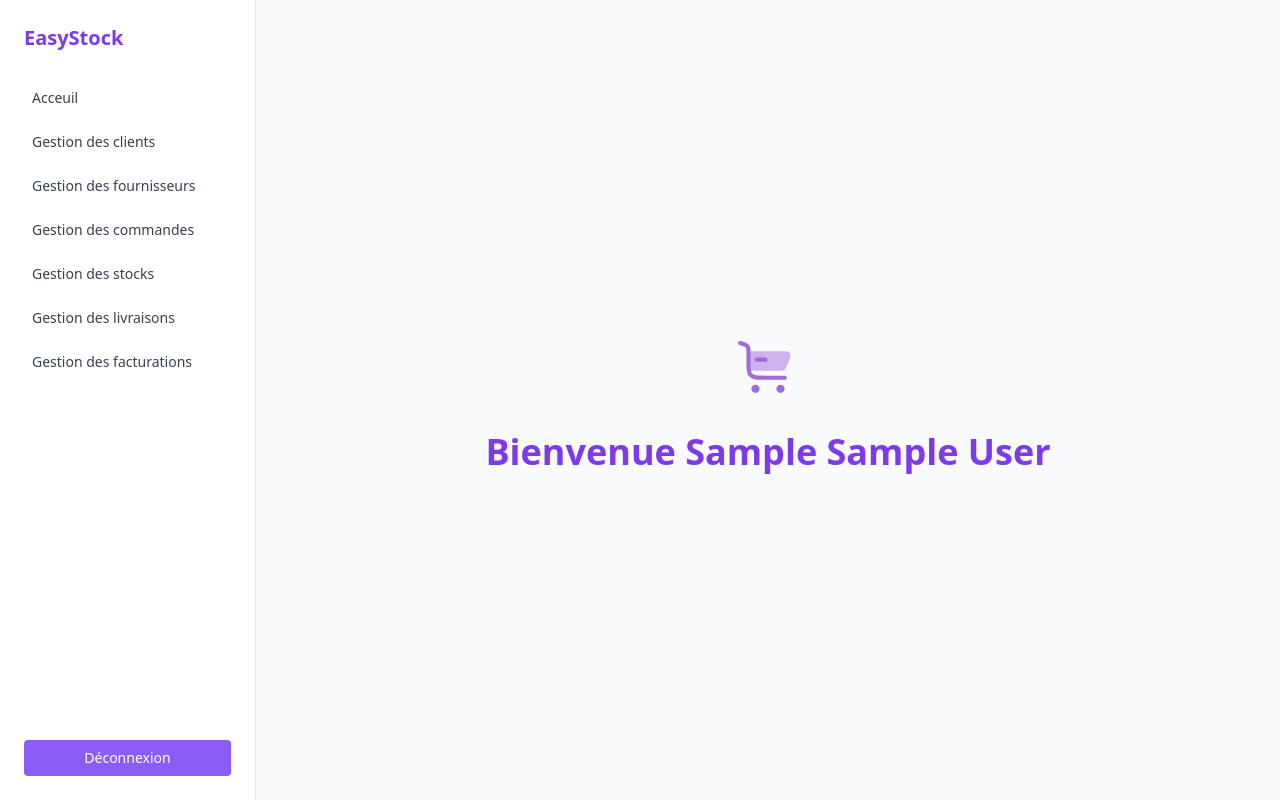
After one commit to EIC95/EasyStock, a PHP site: page /admin/home.php in a window 1280 px wide. The commit adds this page. Run offline with PHP 8.4, Linux system fonts and the light colour scheme; the visitor is signed in with stand-in values (Sample User, id 1); tables that the repository leaves empty or names only in its code hold one stand-in row (values such as "Sample post"); some libraries are stand-ins or nearby versions.

Commit message:
Refactor user authentication flow and create admin home page with sidebar navigation

```diff
--- /dev/null
+++ b/admin/home.php
@@ -0,0 +1,37 @@
+<?php
+    session_start();
+
+    if($_SESSION['user_id']){
+        include("../connection.php");
+
+        // Fetch user details
+        $user_id = $_SESSION['user_id'];
+        $query = "SELECT prenom, nom FROM user WHERE id = ?";
+        $stmt = $conn->prepare($query);
+        $stmt->bindParam(1, $user_id);
+        $stmt->execute();
+        $user = $stmt->fetch(PDO::FETCH_ASSOC); // Corrected fetch method
+        $prenom = $user['prenom'];
+        $nom = $user['nom'];
+    }else{
+        header("Location: ../index.php");
+    }
+?>
+
+<!DOCTYPE html>
+<html lang="fr">
+<head>
+    <meta charset="UTF-8" />
+    <meta name="viewport" content="width=device-width, initial-scale=1.0" />
+    <title>EasyStock - Accueil</title>
+    <script src="https://cdn.tailwindcss.com"></script>
+</head>
+<body class="bg-gray-50 text-gray-800">
+    <?php include("sidebar.php") ?>
+
+    <main class="ml-64 flex flex-col items-center justify-center min-h-screen text-center px-4">
+    <img src="../assets/logo.svg" alt="Logo EasyStock" class="w-50 h-20 mb-6 opacity-80" />
+    <h1 class="text-4xl font-semibold text-violet-600">Bienvenue <?php echo $prenom . ' ' . $nom; ?></h1>
+    </main>
+</body>
+</html>
--- /dev/null
+++ b/admin/sidebar.php
@@ -0,0 +1,30 @@
+<?php
+    if (isset($_POST['logout'])) {
+        session_start();
+        unset($_SESSION['user_id']);
+        session_destroy();
+        header("Location: ../index.php");
+    }
+?>
+
+<aside class="h-screen w-64 bg-white border-r border-gray-200 fixed top-0 left-0 flex flex-col justify-between">
+    <div class="p-6">
+        <h2 class="text-xl font-semibold text-violet-600 mb-8">EasyStock</h2>
+        <nav class="space-y-4 text-sm text-gray-700">
+            <a href="home.php" class="block px-2 py-1 rounded hover:bg-violet-100 hover:text-violet-600 transition">Acceuil</a>
+            <a href="clients.php" class="block px-2 py-1 rounded hover:bg-violet-100 hover:text-violet-600 transition">Gestion des clients</a>
+            <a href="/fournisseurs" class="block px-2 py-1 rounded hover:bg-violet-100 hover:text-violet-600 transition">Gestion des fournisseurs</a>
+            <a href="/commandes" class="block px-2 py-1 rounded hover:bg-violet-100 hover:text-violet-600 transition">Gestion des commandes</a>
+            <a href="/stocks" class="block px-2 py-1 rounded hover:bg-violet-100 hover:text-violet-600 transition">Gestion des stocks</a>
+            <a href="/livraisons" class="block px-2 py-1 rounded hover:bg-violet-100 hover:text-violet-600 transition">Gestion des livraisons</a>
+            <a href="/factures" class="block px-2 py-1 rounded hover:bg-violet-100 hover:text-violet-600 transition">Gestion des facturations</a>
+        </nav>
+    </div>
+    <div class="p-6">
+        <form action="sidebar.php" method="POST">
+            <button type="submit" name="logout" class="w-full px-4 py-2 text-sm text-white bg-violet-500 rounded hover:bg-violet-600 transition">
+                Déconnexion
+            </button>
+        </form>
+    </div>
+</aside>
```
Also changed, not shown: index.php (+5 -7 lines), assets/logo.svg (added), user/dashboard.php (added).
